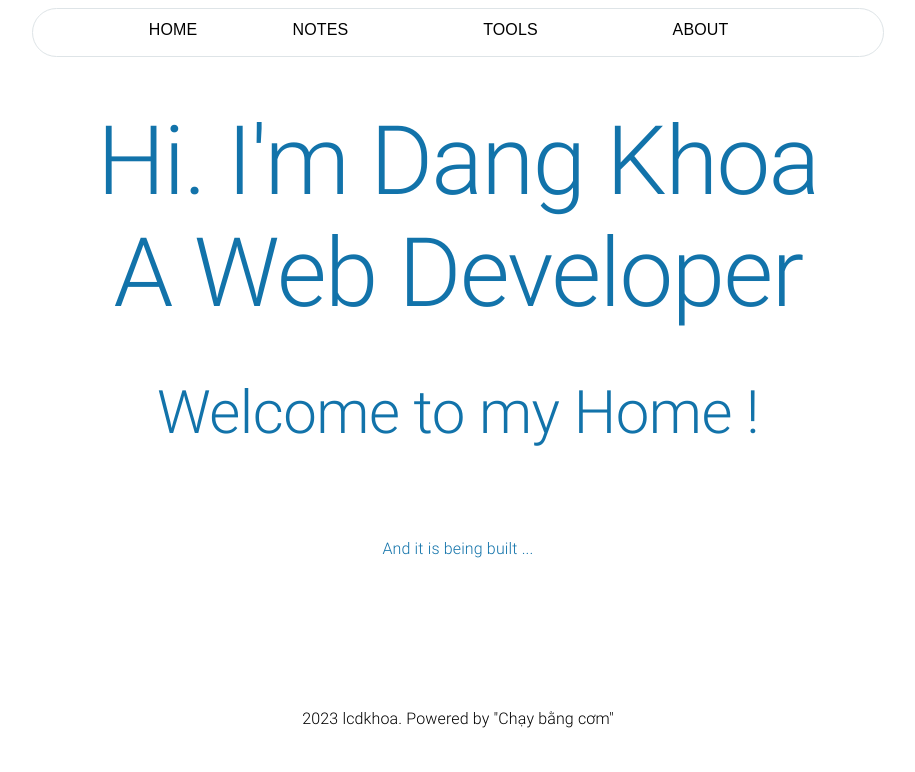
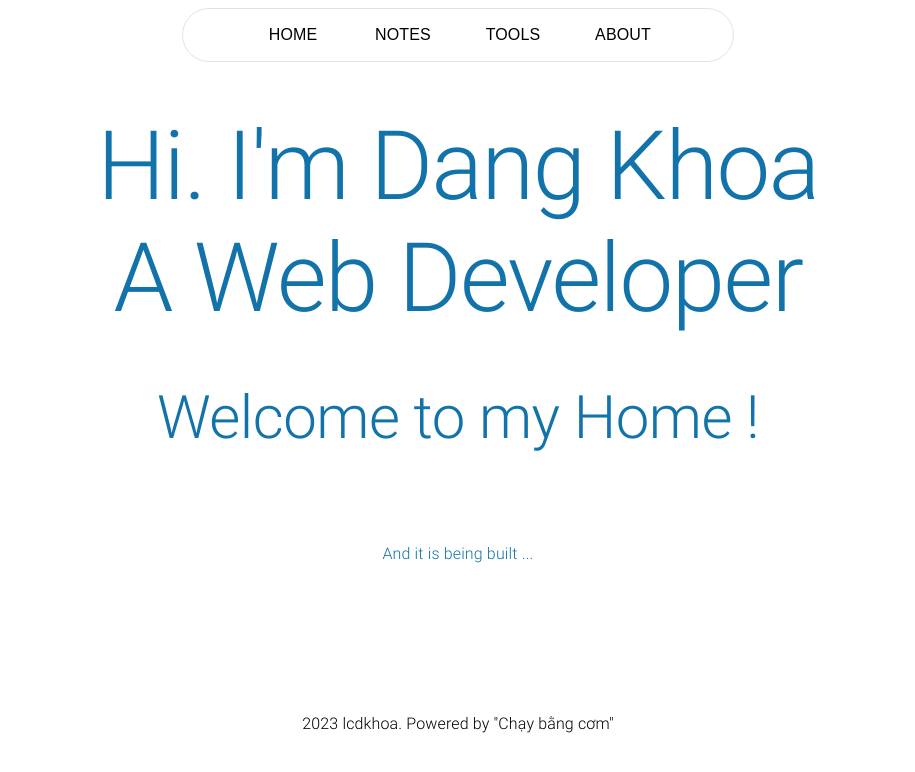
Before and after one commit to lcdkhoa/mayguy_onethreefive, a React (Vite) app: page / in a window 1280 px wide. Shown: the top 772 px of the page, without its empty margins (182-1097 px from the left). Built offline with nearby package versions, Linux system fonts and the light colour scheme.

Commit message:
update Header padding top/bottom, fix title

```diff
--- a/src/components/Header/Desktop/index.jsx
+++ b/src/components/Header/Desktop/index.jsx
@@ -5,27 +5,27 @@ import { useEffect, useState } from 'react';
 import { useNavigate } from 'react-router-dom';
 
 const DesktopHeader = () => {
-	const [title, setTitle] = useState(document.title);
+	const [title, setTitle] = useState('Dang Khoa 🔅 Home');
 
 	const navigate = useNavigate();
 
-	const handleOnClick = (path, title) => {
+	const handleOnClick = (path, title, e) => {
 		setTitle(title);
 		navigate(path);
 	};
 
 	useEffect(() => {
-		document.title = 'Dang Khoa' + title;
+		document.title = title;
 	}, [title]);
 
 	return (
-		<Container maxWidth={'md'}>
+		<Container maxWidth={'sm'}>
 			<Grid
 				item
 				xs
 				container
 				direction={'row'}
-				paddingBottom={'5px'}
+				padding={'5px 0 5px 0'}
 				style={{
 					border: '1px solid #DEE4E7',
 					borderRadius: '30px',
@@ -41,8 +41,6 @@ const DesktopHeader = () => {
 								borderRadius: '20px',
 								border: '1px solid transparent',
 								backgroundColor: 'transparent',
-								transition: 'border 0.3s',
-								margin: '0px 10px',
 								borderBottomColor: 'transparent',
 							}}
 							onMouseEnter={(e) => {
@@ -51,7 +49,7 @@ const DesktopHeader = () => {
 							onMouseLeave={(e) => {
 								e.currentTarget.style.borderBottomColor = 'transparent';
 							}}
-							onClick={() => handleOnClick(section.path, section.webTitle)}
+							onClick={(e) => handleOnClick(section.path, section.webTitle, e)}
 						>
 							<Typography
 								component="span"
--- a/src/configs/constants.js
+++ b/src/configs/constants.js
@@ -1,11 +1,11 @@
 export const sections = [
 	{
 		title: 'HOME',
-		width: '10%',
+		width: '20%',
 		path: '/',
 		element: 'Home',
 		iconsURL: '/images/icons/home.png',
-		webTitle: '🔅 Home',
+		webTitle: 'Dang Khoa 🔅 Home',
 	},
 	{
 		title: 'NOTES',
@@ -13,7 +13,7 @@ export const sections = [
 		path: '/notes',
 		element: 'Notes',
 		iconsURL: '/images/icons/notes.png',
-		webTitle: '🔅 Notes',
+		webTitle: 'Dang Khoa 🔅 Notes',
 	},
 	{
 		title: 'TOOLS',
@@ -21,7 +21,7 @@ export const sections = [
 		path: '/tools',
 		element: 'Tools',
 		iconsURL: '/images/icons/tools.png',
-		webTitle: '🔅 Tools',
+		webTitle: 'Dang Khoa 🔅 Tools',
 	},
 	{
 		title: 'ABOUT',
@@ -29,7 +29,7 @@ export const sections = [
 		path: '/about',
 		element: 'About',
 		iconsURL: '/images/icons/about.png',
-		webTitle: '🔅 About',
+		webTitle: 'Dang Khoa 🔅 About',
 	},
 ];
 export const backgroundDesktop = ['/images/background1.jpg'];
```
